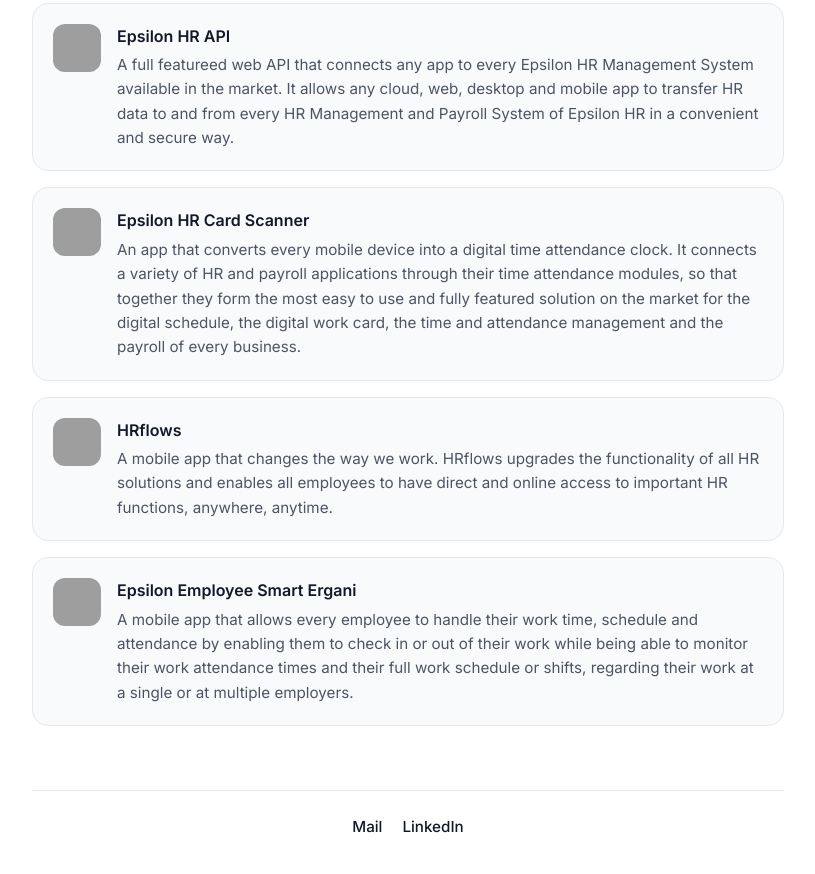
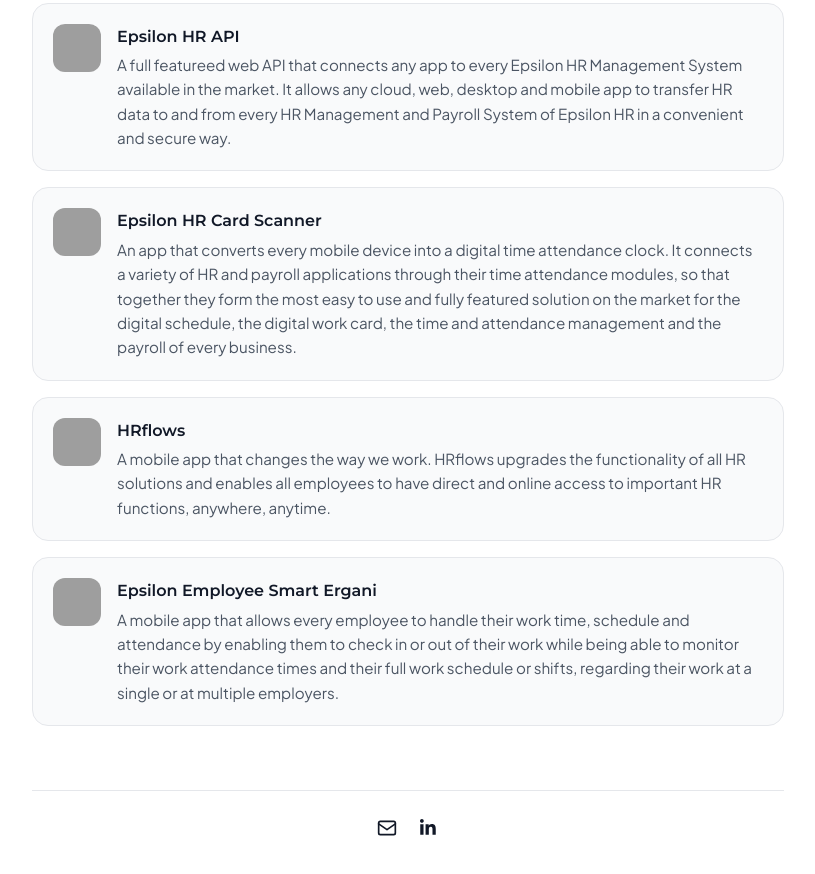
Before and after one commit to blekas/alexblekas, a plain HTML site: page index.html in a window 1280 px wide. Shown: the part 737-1611 px from the top of the page, without its empty margins (232-1047 px from the left). Drawn offline with Linux system fonts and the light colour scheme; grey boxes are pictures that could not be loaded.

Commit message:
Add files via upload

```diff
--- a/index.html
+++ b/index.html
@@ -38,7 +38,9 @@
     }
   </script>
 
-  <link href="https://fonts.googleapis.com/css2?family=Inter:wght@300;400;500;600;700;800&display=swap" rel="stylesheet" />
+  <link rel="preconnect" href="https://fonts.googleapis.com">
+  <link rel="preconnect" href="https://fonts.gstatic.com" crossorigin>
+  <link href="https://fonts.googleapis.com/css2?family=Montserrat:wght@300;400;500;600;700;800&family=Plus+Jakarta+Sans:wght@300;400;500;600;700;800&display=swap" rel="stylesheet" />
   <style>
     * {
       margin: 0;
@@ -51,7 +53,7 @@
     }
 
     body {
-      font-family: 'Inter', system-ui, -apple-system, BlinkMacSystemFont, 'Segoe UI', sans-serif;
+      font-family: 'Plus Jakarta Sans', system-ui, -apple-system, BlinkMacSystemFont, 'Segoe UI', sans-serif;
       background-color: #ffffff;
       color: #0b0b0b;
       line-height: 1.6;
@@ -72,6 +74,7 @@
     }
 
     .name {
+      font-family: 'Montserrat', sans-serif;
       font-size: clamp(2.2rem, 4vw, 2.6rem);
       font-weight: 600;
       letter-spacing: -0.02em;
@@ -80,6 +83,7 @@
     }
 
     .title {
+      font-family: 'Montserrat', sans-serif;
       font-size: clamp(1.1rem, 2.3vw, 1.35rem);
       font-weight: 400;
       color: #6b7280;
@@ -102,6 +106,7 @@
     }
 
     .one-liner {
+      font-family: 'Montserrat', sans-serif;
       font-size: 1rem;
       font-weight: 500;
       color: #374151;
@@ -116,6 +121,7 @@
     }
 
     .section-title {
+      font-family: 'Montserrat', sans-serif;
       font-size: 0.95rem;
       font-weight: 500;
       text-transform: uppercase;
@@ -135,6 +141,7 @@
     }
 
     .work-heading {
+      font-family: 'Montserrat', sans-serif;
       font-size: 0.95rem;
       font-weight: 500;
       color: #6b7280;
@@ -142,6 +149,7 @@
     }
 
     .work-title {
+      font-family: 'Montserrat', sans-serif;
       font-size: 1.25rem;
       font-weight: 600;
       color: #111827;
@@ -186,6 +194,7 @@
     }
 
     .project-name {
+      font-family: 'Montserrat', sans-serif;
       font-size: 1rem;
       font-weight: 600;
       color: #111827;
@@ -212,6 +221,7 @@
     }
 
     .footer-link {
+      font-family: 'Montserrat', sans-serif;
       color: #111827;
       text-decoration: none;
       font-weight: 500;
@@ -340,8 +350,17 @@
 
     <footer>
       <nav class="footer-links" aria-label="Contact links">
-        <a href="mailto:blekas@gmail.com" target="_blank" rel="noopener noreferrer" class="footer-link">Mail</a>
-        <a href="https://www.linkedin.com/in/blekas" target="_blank" rel="noopener" class="footer-link">LinkedIn</a>
+        <a href="mailto:blekas@gmail.com" target="_blank" rel="noopener noreferrer" class="footer-link">
+          <svg width="20" height="20" viewBox="0 0 24 24" fill="none" stroke="currentColor" stroke-width="2" stroke-linecap="round" stroke-linejoin="round" style="vertical-align: middle;">
+            <rect x="2" y="4" width="20" height="16" rx="2"/>
+            <path d="m2 7 10 7 10-7"/>
+          </svg>
+        </a>
+        <a href="https://www.linkedin.com/in/blekas" target="_blank" rel="noopener" class="footer-link">
+          <svg width="22" height="22" viewBox="0 0 24 24" fill="currentColor" style="vertical-align: middle; margin-bottom: 2px;">
+            <path d="M20.447 20.452h-3.554v-5.569c0-1.328-.027-3.037-1.852-3.037-1.853 0-2.136 1.445-2.136 2.939v5.667H9.351V9h3.414v1.561h.046c.477-.9 1.637-1.85 3.37-1.85 3.601 0 4.267 2.37 4.267 5.455v6.286zM5.337 7.433c-1.144 0-2.063-.926-2.063-2.065 0-1.138.92-2.063 2.063-2.063 1.14 0 2.064.925 2.064 2.063 0 1.139-.925 2.065-2.064 2.065zm1.782 13.019H3.555V9h3.564v11.452z"/>
+          </svg>
+        </a>
       </nav>
     </footer>
   </main>
```
